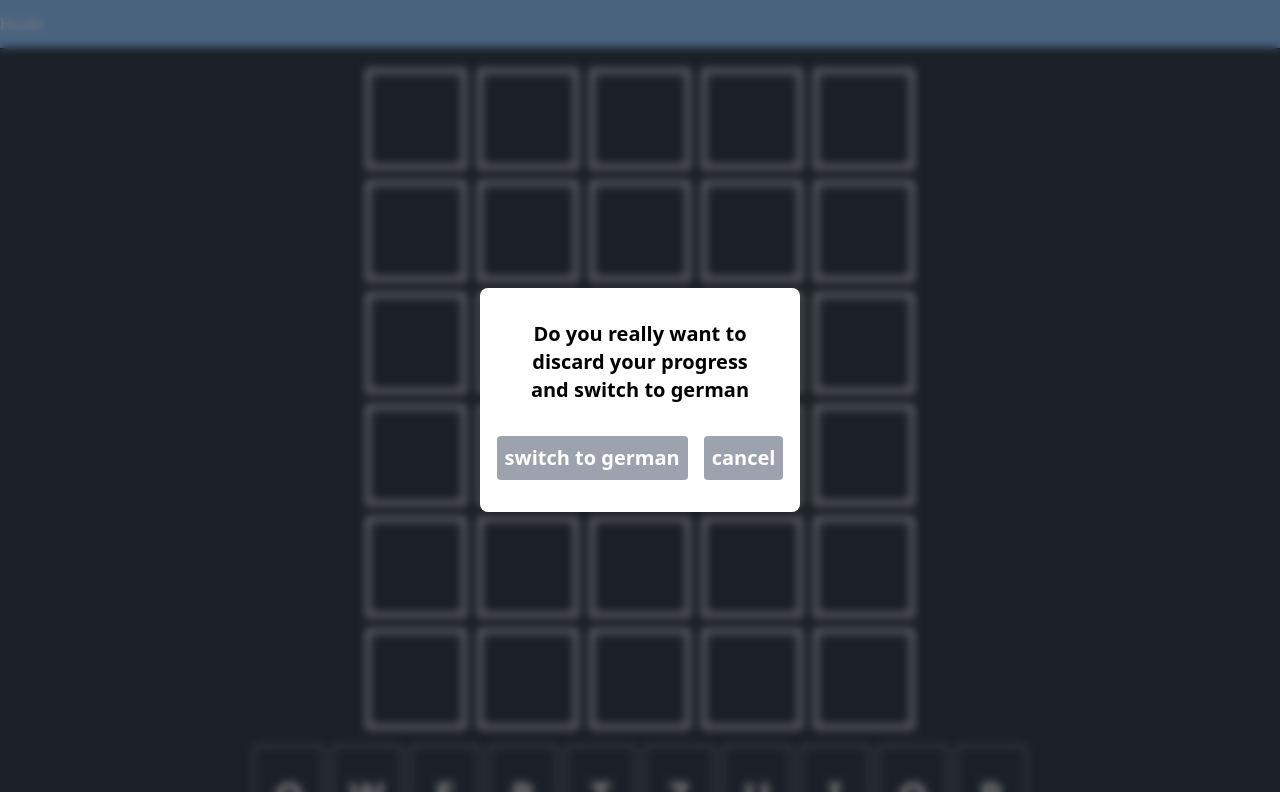
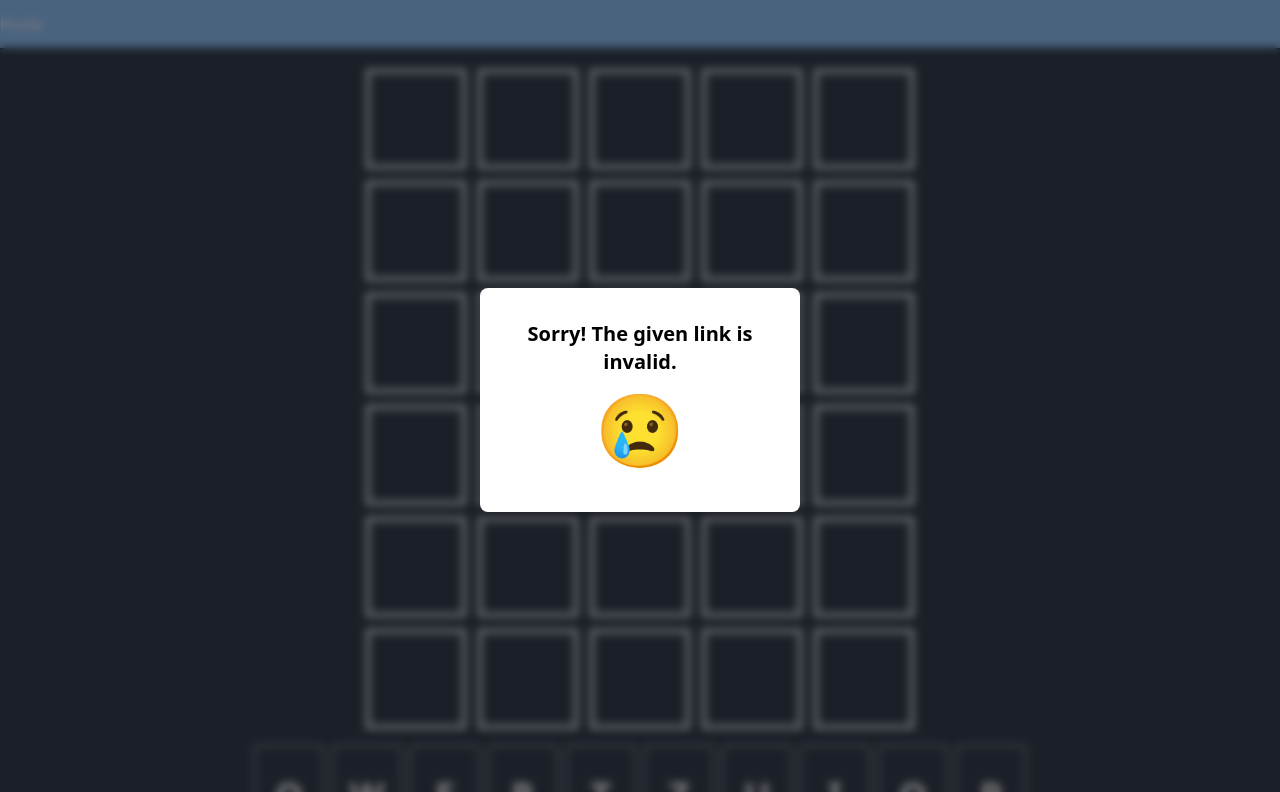
Before and after one commit to Wolfelijolex/Huxle, a Vue app: page /1 in a window 1280 px wide. Shown: the top 792 px of the page. Built offline with nearby package versions, Linux system fonts and the light colour scheme.

Commit message:
fixed css and wrong error

```diff
--- a/src/components/PopUps/errorPopUp.vue
+++ b/src/components/PopUps/errorPopUp.vue
@@ -4,7 +4,7 @@
       <div v-if="noButtons.value" class="popUpWindow">
         <div v-if="closeButton.value" class="closeButton" @click="closePopUp()">x</div>
         <div class="errorText">{{ errorText.value }}
-          <div v-if="showEmoji.value" class="Emoji">😭</div>
+          <div v-if="showEmoji.value" class="Emoji">😢</div>
         </div>
       </div>
       <div v-else class="popUpWindow">
@@ -70,8 +70,10 @@ const showEmoji = reactive({
 if (errorType.value == "UnknownLanguage") {
   errorText.value = "Sorry, but game is not aviailable in your language yet.";
   closeButton.value = true;
+  showEmoji.value = true;
 } else if (errorType.value == "link") {
-  errorText.value = "Sorry! The given link is invalid"
+  showEmoji.value = true;
+  errorText.value = "Sorry! The given link is invalid."
 } else if (errorType.value == "switchLanguages") {
   errorText.value = "Do you really want to discard your progress and switch to "
   noButtons.value = false;
@@ -86,7 +88,7 @@ if (errorType.value == "UnknownLanguage") {
 <style>
 .errorText {
   /* center text  */
-  @apply text-center text-black font-bold text-xl m-8;
+  @apply min-w-full flex-col text-center text-black font-bold text-xl p-8;
 }
 .buttonContainer {
   @apply flex flex-row justify-center;
--- a/src/views/GameView.vue
+++ b/src/views/GameView.vue
@@ -86,7 +86,6 @@ function onFaultyHash() {
   console.error("Error! No valid game settings found!");
   console.info("A popup should appear now!");
   errorType = "link";
-  errorType = "switchLanguages"
   errorPopUp.value = true;
 }
 
```
Lines whose indentation alone changed are shown as unchanged.
